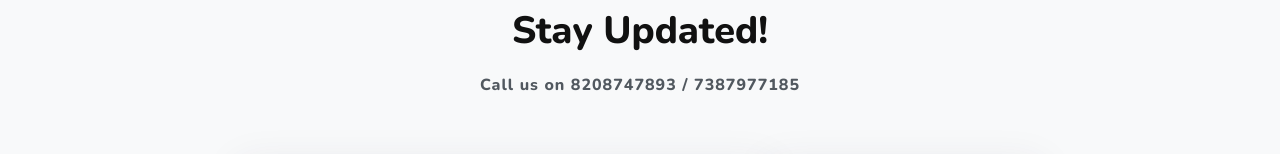
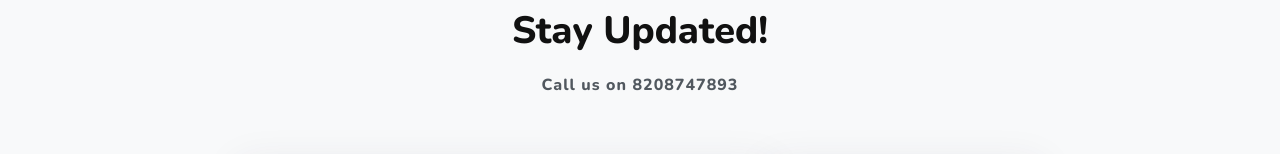
Before and after one commit to Ngosutra/sutra, a plain HTML site: page about.html in a window 1280 px wide. Shown: the part 2540-2694 px from the top of the page. Drawn offline with nearby package versions, Linux system fonts and the light colour scheme.

Commit message:
Update about.html

```diff
--- a/about.html
+++ b/about.html
@@ -404,7 +404,7 @@ License URL: http://creativecommons.org/licenses/by/3.0/
 						<span class="fa fa-envelope" style="outline: none; cursor: inherit;"></span>
 					</div>
 					<h2 class="tittle text-center font-weight-bold editContent" style="outline: none; cursor: inherit;">Stay Updated!</h2>
-					<p class="editContent sub-tittle text-center mt-3 mb-sm-5 mb-4" style="outline: none; cursor: inherit;">Call us on 8208747893 / 7387977185<!--Join our newsletter and be the first to know about
+					<p class="editContent sub-tittle text-center mt-3 mb-sm-5 mb-4" style="outline: none; cursor: inherit;">Call us on 8208747893<!--Join our newsletter and be the first to know about
 						new Goverment schemes, discounts and useful resources!--></p>
 					<form action="#" method="post" class="subscribe-wthree pt-2 editContent" style="outline: none; cursor: inherit;">
 						<div class="d-flex subscribe-wthree-field">
```
